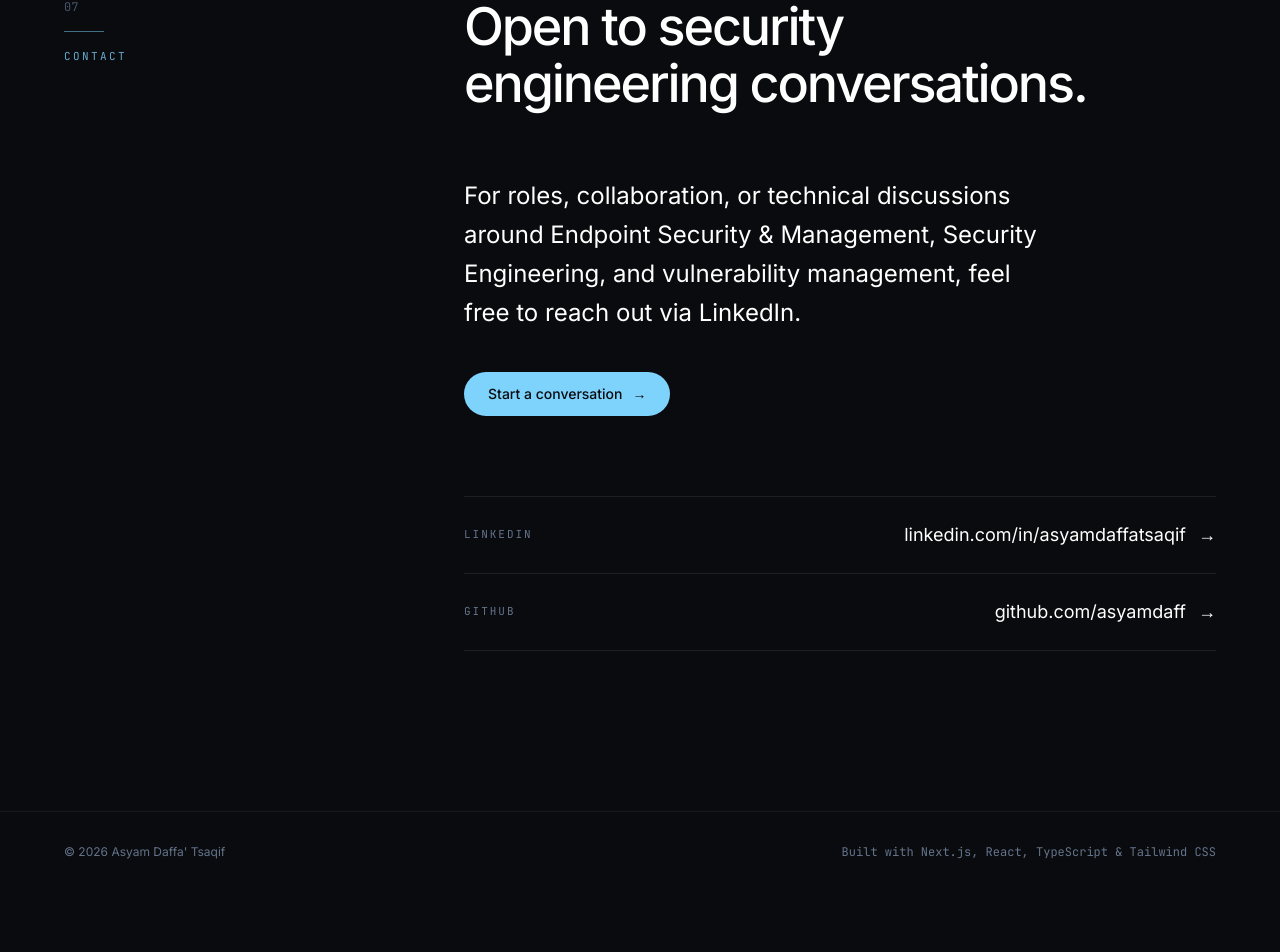
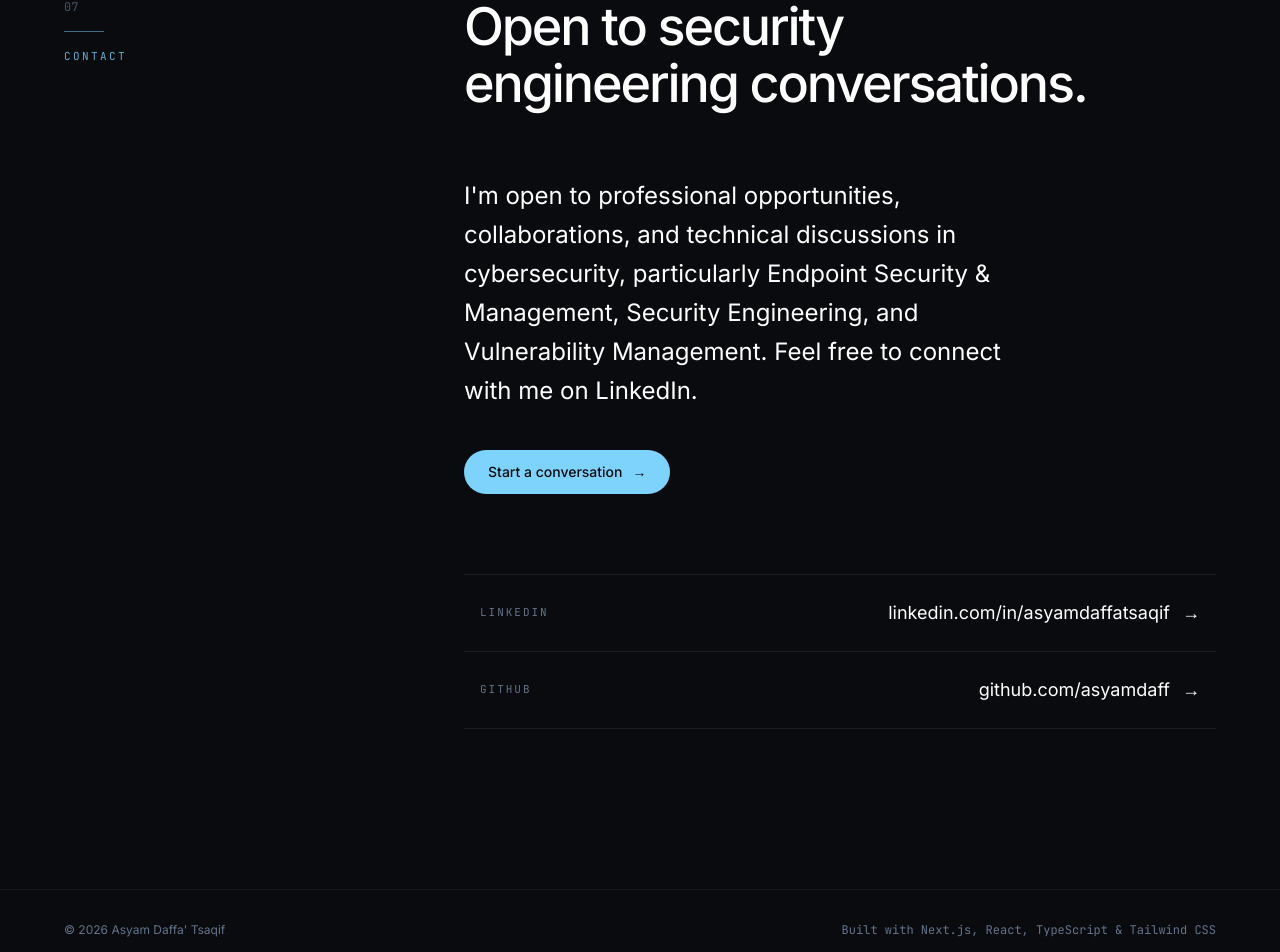
Before and after one commit to Asyamdaff/Dapp-Sec, a Next.js app: page / in a window 1280 px wide. Shown: the part 9849-10801 px from the top of the page. Before the commit the page ends 10741 px from the top, so only its background shows below. Built offline with nearby package versions, Linux system fonts and the light colour scheme.

Commit message:
Refine contact section content and interactions

```diff
--- a/components/Contact.tsx
+++ b/components/Contact.tsx
@@ -1,4 +1,3 @@
-
 import Section from "./Section";
 import Reveal from "./Reveal";
 import { site } from "@/lib/content";
@@ -9,13 +8,11 @@ export default function Contact() {
       label: "LinkedIn",
       value: site.linkedin.replace(/^https?:\/\/(www\.)?/, ""),
       href: site.linkedin,
-      external: true,
     },
     {
       label: "GitHub",
       value: site.github.replace(/^https?:\/\/(www\.)?/, ""),
       href: site.github,
-      external: true,
     },
   ];
 
@@ -26,48 +23,56 @@ export default function Contact() {
       eyebrow="Contact"
       title="Open to security engineering conversations."
     >
+      {/* Contact Introduction */}
       <Reveal>
         <p className="max-w-xl text-xl leading-relaxed text-white md:text-2xl md:leading-relaxed">
-          For roles, collaboration, or technical discussions around Endpoint
-          Security & Management, Security Engineering, and vulnerability
-          management, feel free to reach out via LinkedIn.
+          I'm open to professional opportunities, collaborations, and
+          technical discussions in cybersecurity, particularly Endpoint
+          Security & Management, Security Engineering, and Vulnerability
+          Management. Feel free to connect with me on LinkedIn.
         </p>
 
+        {/* Primary CTA */}
         <a
-          href={`${site.linkedin}/`}
+          href={site.linkedin}
           target="_blank"
           rel="noopener noreferrer"
           className="btn-primary group mt-10"
         >
-          Start a conversation
+          <span>Start a conversation</span>
+
           <span
             aria-hidden
-            className="transition-transform duration-500 group-hover:translate-x-1"
+            className="transition-transform duration-500 group-hover:translate-x-1.5"
           >
             →
           </span>
         </a>
       </Reveal>
 
+      {/* Social Links */}
       <Reveal delay={150}>
         <ul className="mt-20 divide-y divide-white/[0.08] border-y border-white/[0.08]">
-          {links.map((l) => (
-            <li key={l.label}>
+          {links.map((link) => (
+            <li key={link.label}>
               <a
-                href={l.href}
-                target={l.external ? "_blank" : undefined}
-                rel={l.external ? "noopener noreferrer" : undefined}
-                className="group flex items-center justify-between gap-6 py-6"
+                href={link.href}
+                target="_blank"
+                rel="noopener noreferrer"
+                className="group flex items-center justify-between gap-6 px-3 py-6 transition-colors duration-500 hover:bg-white/[0.015] sm:px-4"
               >
-                <span className="font-mono text-[11px] uppercase tracking-[0.18em] text-slate-500">
-                  {l.label}
+                <span className="font-mono text-[11px] uppercase tracking-[0.18em] text-slate-500 transition-colors duration-300 group-hover:text-accent">
+                  {link.label}
                 </span>
 
-                <span className="flex items-center gap-3 text-base text-white transition-colors duration-500 group-hover:text-accent md:text-lg">
-                  <span className="link-line">{l.value}</span>
+                <span className="flex min-w-0 items-center gap-3 text-base text-white transition-colors duration-500 group-hover:text-accent md:text-lg">
+                  <span className="link-line truncate">
+                    {link.value}
+                  </span>
+
                   <span
                     aria-hidden
-                    className="transition-transform duration-500 group-hover:translate-x-1"
+                    className="shrink-0 transition-transform duration-500 group-hover:translate-x-1.5"
                   >
                     →
                   </span>
```
